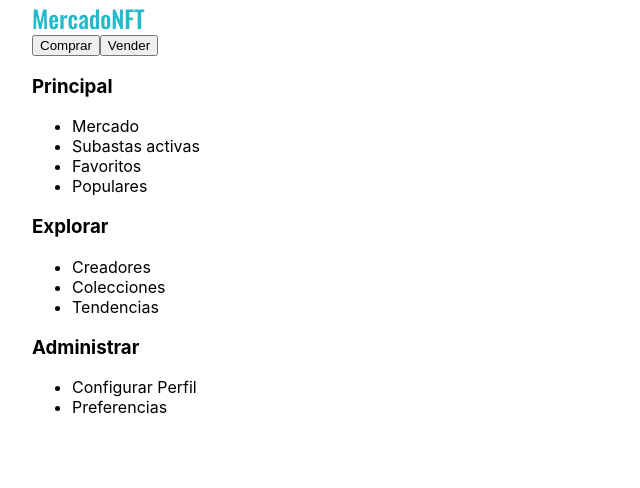
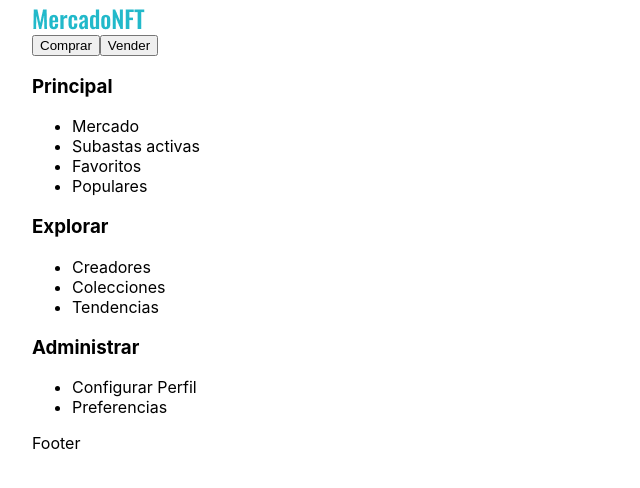
Before and after one commit to No-Country/C7-04-ft-PERN, a Next.js app in the folder no-country-fe/: page / in a window 1280 px wide. Shown: the top 488 px of the page, without its empty margins (0-640 px from the left). Built offline with nearby package versions, Linux system fonts and the light colour scheme.

Commit message:
mod footer

```diff
--- a/no-country-fe/pages/_app.jsx
+++ b/no-country-fe/pages/_app.jsx
@@ -1,4 +1,5 @@
 import '../styles/globals.css'
+
 
 function MyApp({ Component, pageProps }) {
   return <Component {...pageProps} />
--- a/no-country-fe/pages/index.jsx
+++ b/no-country-fe/pages/index.jsx
@@ -1,4 +1,5 @@
 import AsideNav from 'src/components/utils/AsideNav'
+import Footer from 'src/components/utils/Footer'
 import styles from '../styles/Home.module.css'
 import { mainAsideNavSections } from 'helpers/aside-nav';
 
@@ -6,6 +7,7 @@ export default function Home() {
   return (
     <div className={styles.container}>
       <AsideNav sections={mainAsideNavSections} />
+      <Footer/>
     </div>
   )
 }
--- /dev/null
+++ b/no-country-fe/src/components/utils/Footer.jsx
@@ -0,0 +1,9 @@
+import React from 'react'
+
+const Footer = () => {
+  return (
+    <div>Footer</div>
+  )
+}
+
+export default Footer
```
